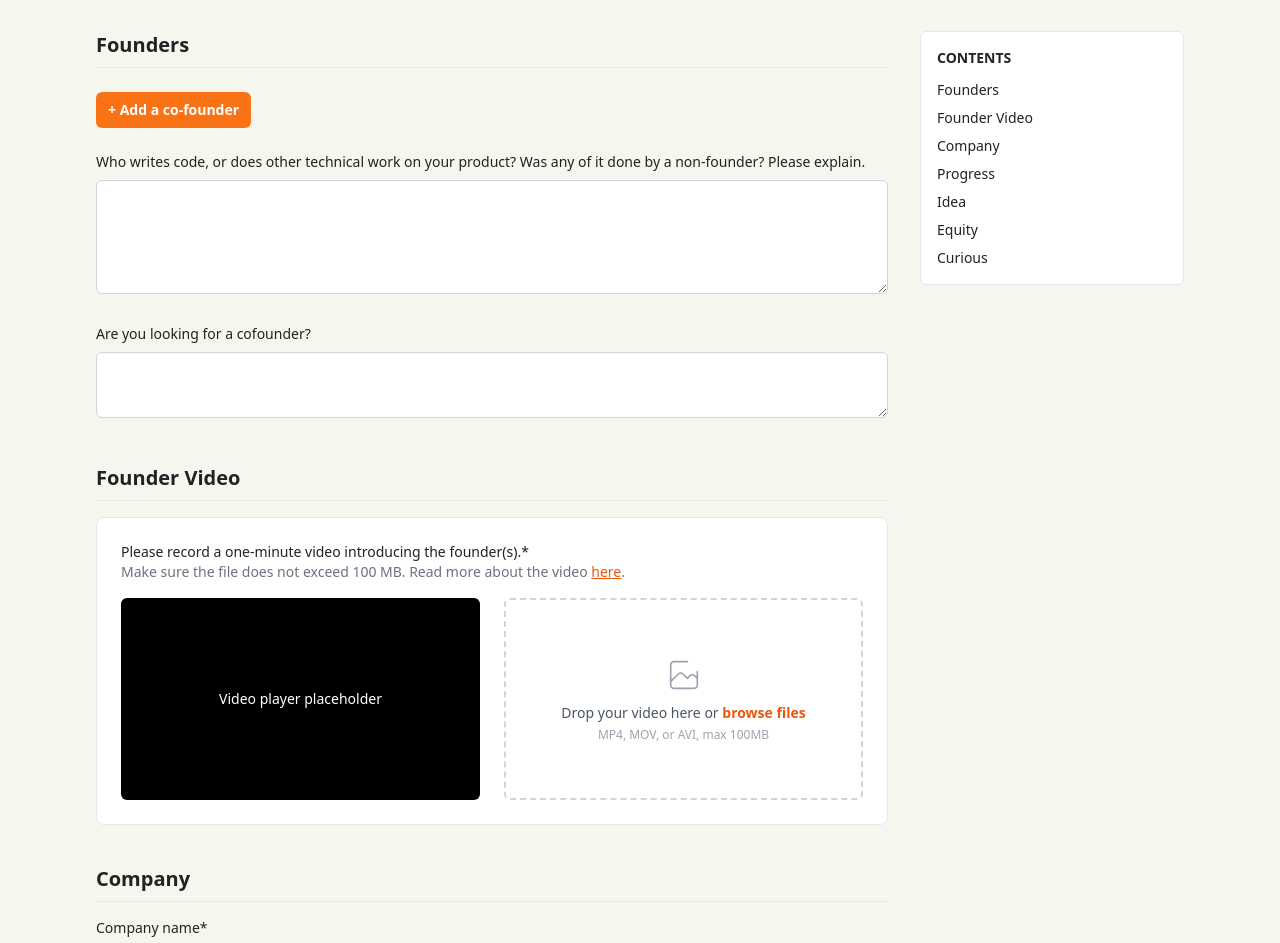
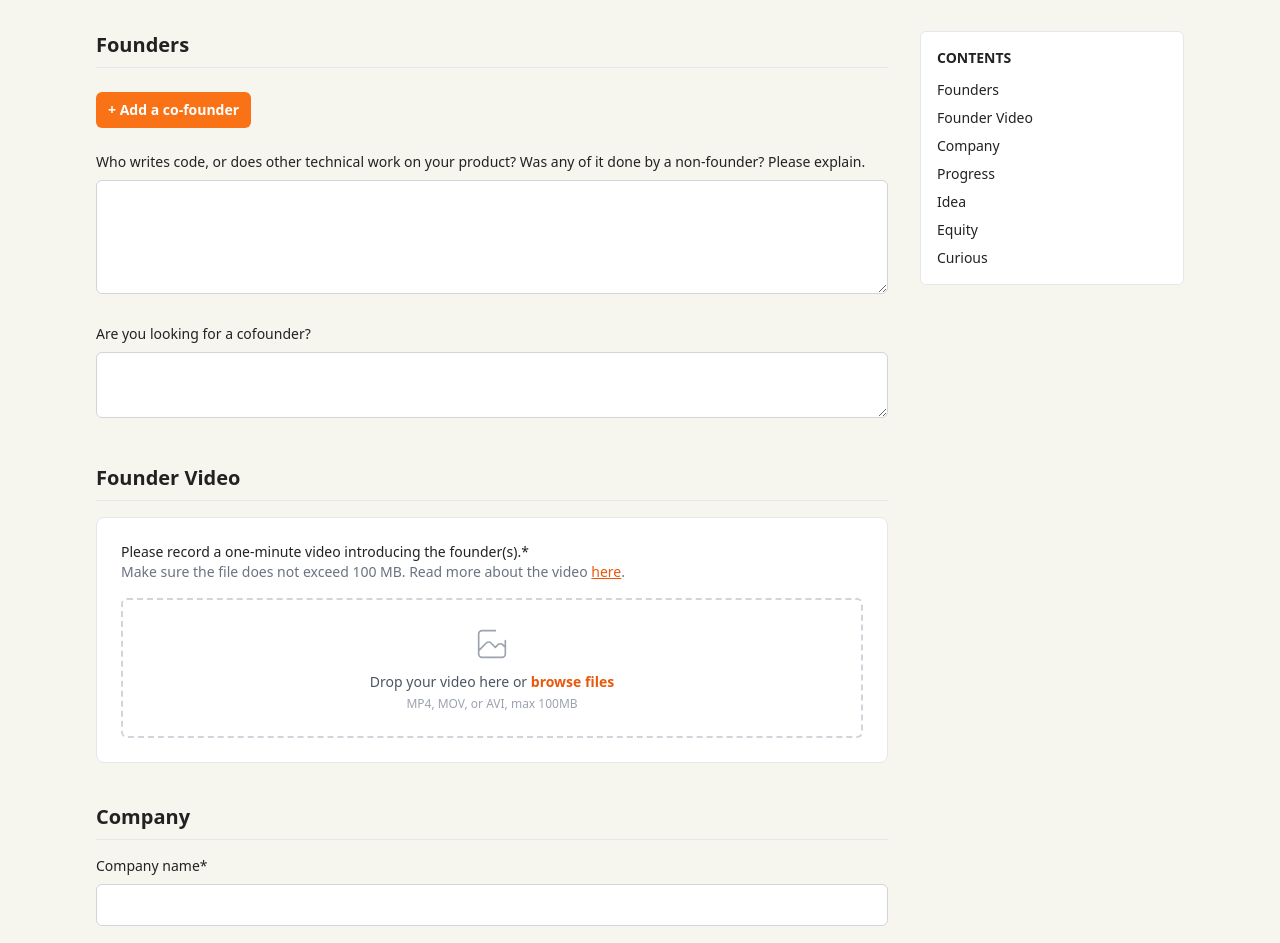
Before and after one commit to taquion/ycombinator-coach, a website: page frontend/index.html in a window 1280 px wide. Shown: the part 98-1041 px from the top of the page. Drawn offline with nearby package versions, Linux system fonts and the light colour scheme; a script that the page names is missing.

Commit message:
refactor: Remove video placeholder from UI

```diff
--- a/frontend/index.html
+++ b/frontend/index.html
@@ -70,11 +70,7 @@
             <div class="mt-4 p-6 bg-white border border-gray-200 rounded-lg">
               <p class="text-sm font-medium">Please record a one-minute video introducing the founder(s).*</p>
               <p class="text-sm text-gray-500 mb-4">Make sure the file does not exceed 100 MB. Read more about the video <a href="#" class="text-orange-600 underline">here</a>.</p>
-              <div class="grid grid-cols-1 md:grid-cols-2 gap-6 items-center">
-                <!-- Video Player Placeholder -->
-                <div class="w-full bg-black aspect-video rounded-md flex items-center justify-center">
-                    <p class="text-white text-sm">Video player placeholder</p>
-                </div>
+              <div class="grid grid-cols-1 gap-6 items-center">
                 <!-- Upload Area -->
                 <div id="video-upload-container" class="flex flex-col items-center justify-center w-full h-full border-2 border-dashed border-gray-300 rounded-md p-6 text-center">
                     <svg class="mx-auto h-10 w-10 text-gray-400 mb-2" stroke="currentColor" fill="none" viewBox="0 0 48 48" aria-hidden="true"><path d="M28 8H12a4 4 0 00-4 4v20m32-12v8m0 0v8a4 4 0 01-4 4H12a4 4 0 01-4-4v-4m32-4l-3.172-3.172a4 4 0 00-5.656 0L28 28M8 32l9.172-9.172a4 4 0 015.656 0L28 28" stroke-width="2" stroke-linecap="round" stroke-linejoin="round"></path></svg>
```
